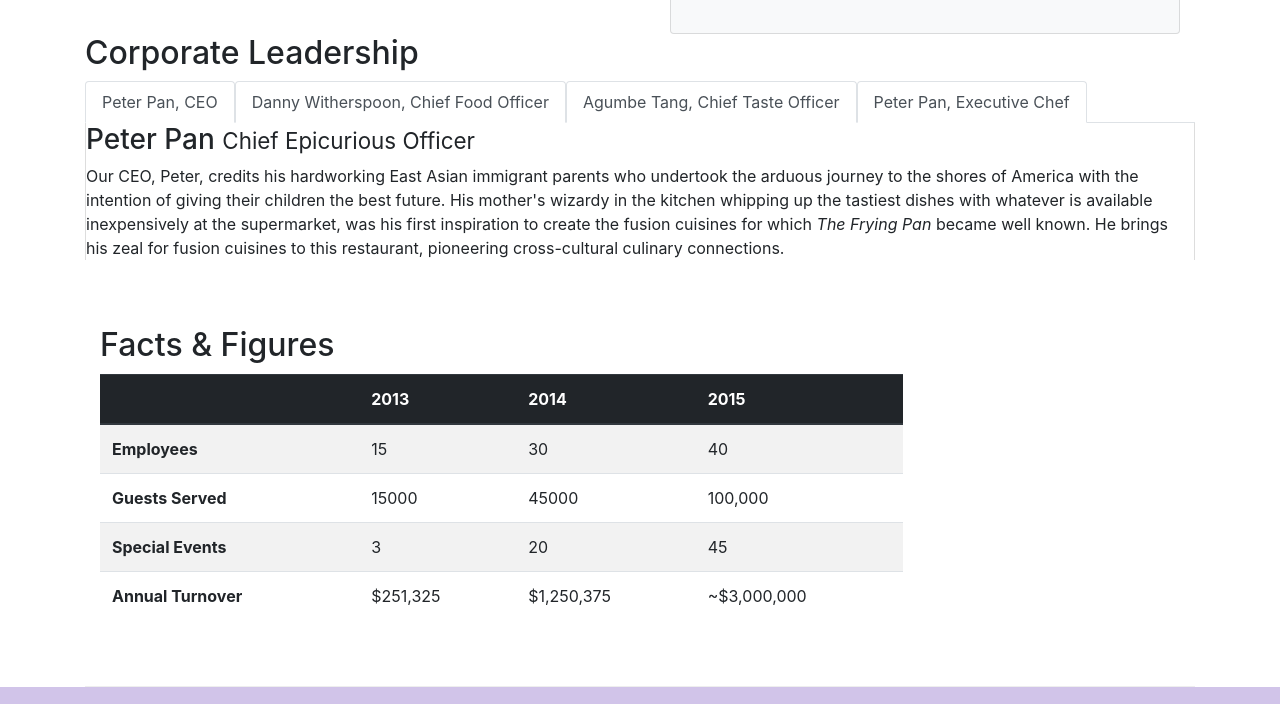
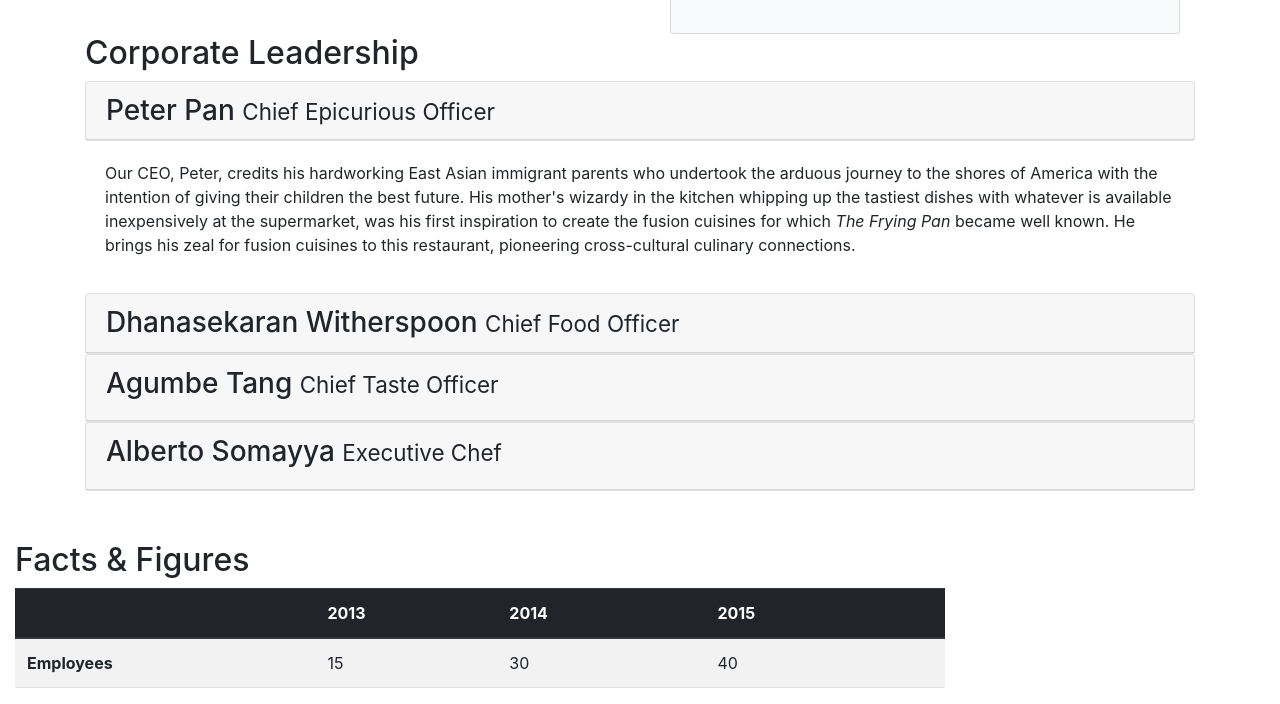
Before and after one commit to Cerious/UHKweb-dev, a website: page aboutus.html in a window 1280 px wide. Shown: the part 831-1535 px from the top of the page. Drawn offline with nearby package versions, Linux system fonts and the light colour scheme.

Commit message:
accordion tabs

```diff
--- a/aboutus.html
+++ b/aboutus.html
@@ -105,46 +105,67 @@
             <div class="col-12 col-sm-12 ">
                 <h2>Corporate Leadership</h2>
 
-                <ul class="nav nav-tabs">
-                    <li class="nav-item">
-                        <a class="nav-link active" href="#peter"
-                            role="tab" data-toggle="tab">Peter Pan, CEO</a>
-                    </li>
-                    <li class="nav-item">
-                        <a class="nav-link active" href="#danny"
-                            role="tab" data-toggle="tab">Danny Witherspoon, Chief Food Officer </a>
-                    </li>
-                    <li class="nav-item">
-                        <a class="nav-link active" href="#agumbe"
-                            role="tab" data-toggle="tab">Agumbe Tang, Chief Taste Officer</a>
-                    </li>
-                    <li class="nav-item">
-                        <a class="nav-link active" href="#alberto"
-                            role="tab" data-toggle="tab">Peter Pan, Executive Chef</a>
-                    </li>
-                </ul>
-
-                <div class="tab-content">
-                    <div role="tabpanel" class="tab-pane fade show active" id="peter">
-                        <h3>Peter Pan <small>Chief Epicurious Officer</small></h3>
+                <div class="accordian">
+                    <div class="card">
+                        <div class="card-header" role="tab" id="peterhead">
+                                <h3 class="mb-0">
+                                    <a data-toggle="collapse" data-target="#peter">
+                                        Peter Pan <small>Chief Epicurious Officer</small>
+                                    </a>
+                                </h3>
+                            </div>
+                        </div>
+                        <div role="tabpanel" class="collapse show" id="peter" data-parent="#accordian">
+                            <div class="card-body">
                                 <p class="d-none d-sm-block">Our CEO, Peter, credits his hardworking East Asian immigrant parents who undertook the arduous journey to the shores of America with the intention of giving their children the best future. His mother's wizardy in the kitchen whipping up the tastiest dishes with whatever is available inexpensively at the supermarket, was his first inspiration to create the fusion cuisines for which <em>The Frying Pan</em> became well known. He brings his zeal for fusion cuisines to this restaurant, pioneering cross-cultural culinary connections.</p>
                             </div>
+                        </div>
+                    </div>
 
-                    <div role="tabpanel" class="tab-pane fade" id="danny">
-                        <h3>Dhanasekaran Witherspoon <small>Chief Food Officer</small></h3>
+                    <div class="card">
+                        <div class="card-header" role="tab" id="dannyhead">
+                            <h3 class="mb-0">
+                                <a data-toggle="collapse" data-target="#danny">
+                                    Dhanasekaran Witherspoon <small>Chief Food Officer</small>
+                                </a>
+                            </h3>
+                        </div>
+                        <div class="collapse" id="#danny" data-parent="#accordian">
+                            <div class="card-body">
                                 <p class="d-none d-sm-block">Our CFO, Danny, as he is affectionately referred to by his colleagues, comes from a long established family tradition in farming and produce. His experiences growing up on a farm in the Australian outback gave him great appreciation for varieties of food sources. As he puts it in his own words, <em>Everything that runs, wins, and everything that stays, pays!</em></p>
                             </div>
+                        </div>
+                    </div>
 
-                    <div role="tabpanel" class="tab-pane fade" id="agumbe">
+                    <div class="card">
+                        <div class="card-header" role="tab" id="agumbehead">
+                            <h3 class="mb-0">
+                                <a data-toggle="collapse" data-target="#agumbe">
                                     <h3>Agumbe Tang <small>Chief Taste Officer</small></h3>
+                                </a>
+                            </h3>
+                        </div>
+                        <div class="collapse" id="#agumbe" data-parent="#accordian">
+                            <div class="card-body">
                                 <p class="d-none d-sm-block">Blessed with the most discerning gustatory sense, Agumbe, our CTO, personally ensures that every dish that we serve meets his exacting tastes. Our chefs dread the tongue lashing that ensues if their dish does not meet his exacting standards. He lives by his motto, <em>You click only if you survive my lick.</em></p>
                             </div>
+                        </div>
+                    </div>
 
-                    <div role="tabpanel" class="tab-pane fade" id="alberto">
+                    <div class="card">
+                        <div class="card-header" role="tab" id="agumbehead">
+                            <h3 class="mb-0">
+                                <a data-toggle="collapse" data-target="#alberto">
                                     <h3>Alberto Somayya <small>Executive Chef</small></h3>
+                                </a>
+                            </h3>
+                        </div>
+                        <div class="collapse" id="#alberto" data-parent="#accordian">
+                            <div class="card-body">
                                 <p class="d-none d-sm-block">Award winning three-star Michelin chef with wide International experience having worked closely with whos-who in the culinary world, he specializes in creating mouthwatering Indo-Italian fusion experiences. He says, <em>Put together the cuisines from the two craziest cultures, and you get a winning hit! Amma Mia!</em></p>
                             </div>
-
+                        </div>
+                    </div>
                 </div>
             </div>
        </div>
```
Lines whose indentation alone changed are shown as unchanged.
